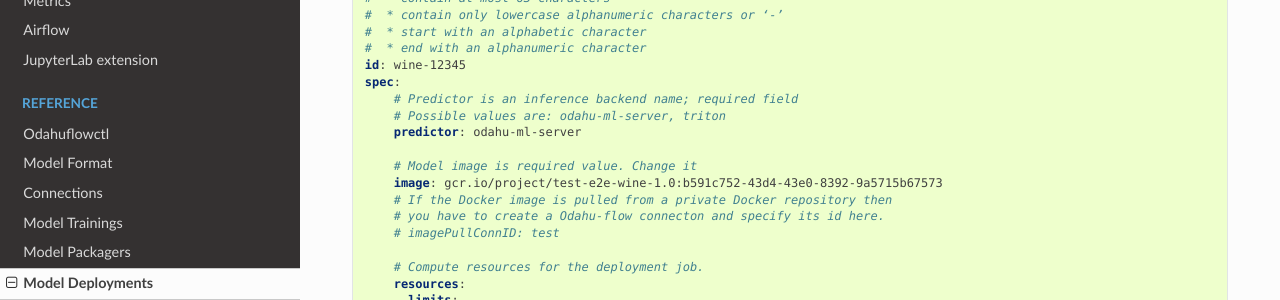
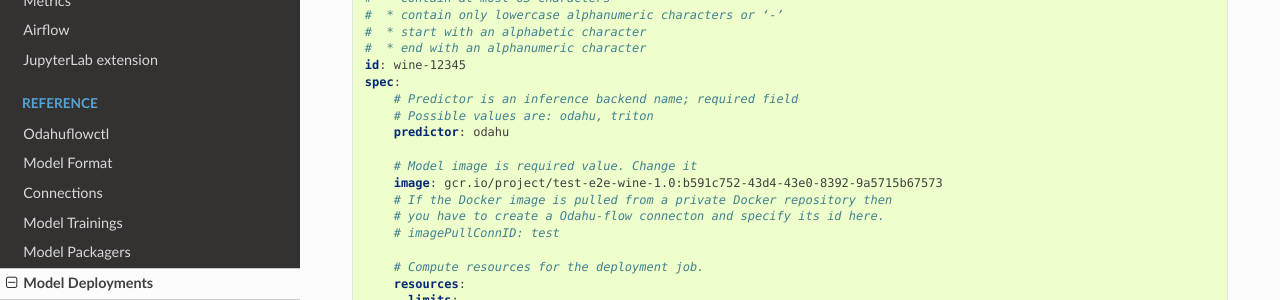
Before and after one commit to odahu/odahu-docs, a Sphinx documentation site: the page built from source/ref_deployments.rst, in a window 1280 px wide and 900 px high, scrolled down 989 px. Shown: the part 151-451 px from the top of the window. Built offline with Sphinx 7.4.7 and the Read the Docs theme 2.0.0, drawn with Linux system fonts in a browser that asks for light colours; formulas are drawn with MathJax 3.

Commit message:
Rename "odahu-ml-server" predictor to just "odahu"

```diff
--- a/source/ref_deployments.rst
+++ b/source/ref_deployments.rst
@@ -58,8 +58,8 @@ General Deployment Manifest Structure
     id: wine-12345
     spec:
         # Predictor is an inference backend name; required field
-        # Possible values are: odahu-ml-server, triton
-        predictor: odahu-ml-server
+        # Possible values are: odahu, triton
+        predictor: odahu
 
         # Model image is required value. Change it
         image: gcr.io/project/test-e2e-wine-1.0:b591c752-43d4-43e0-8392-9a5715b67573
```
